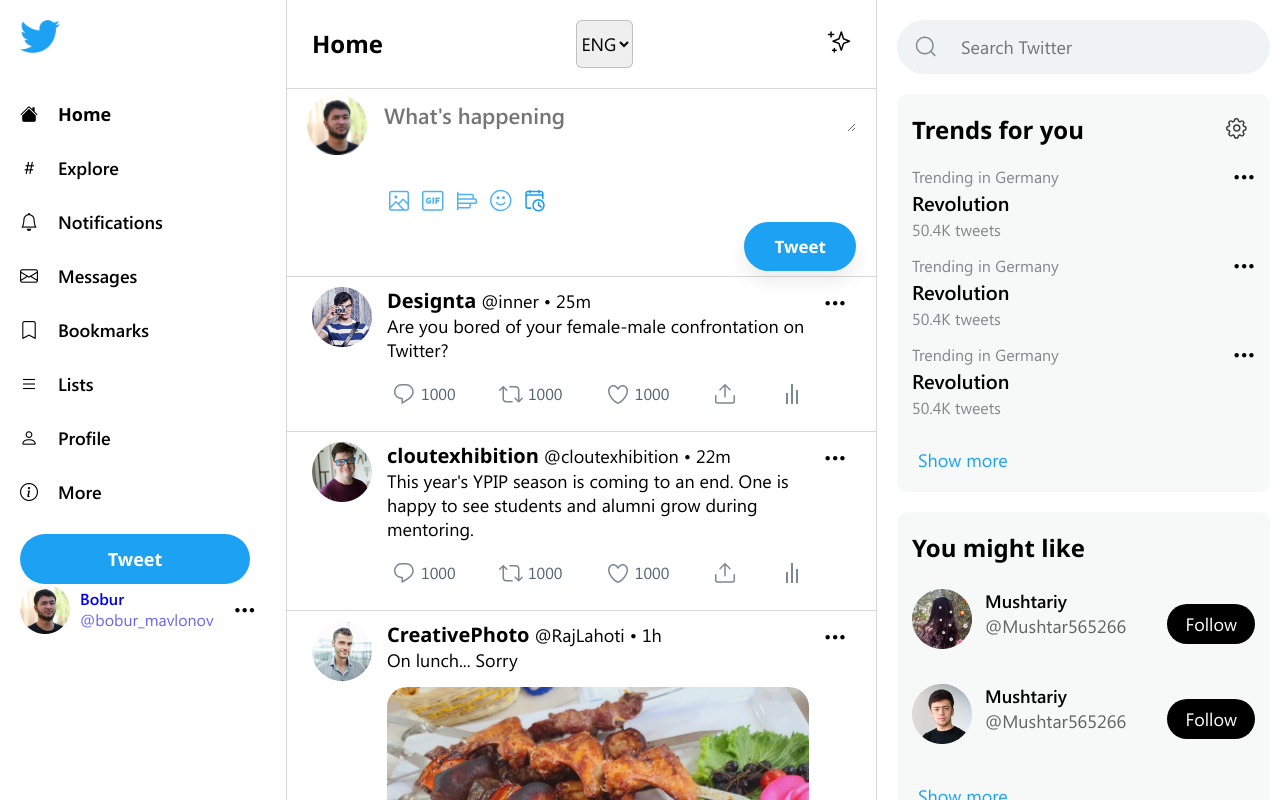
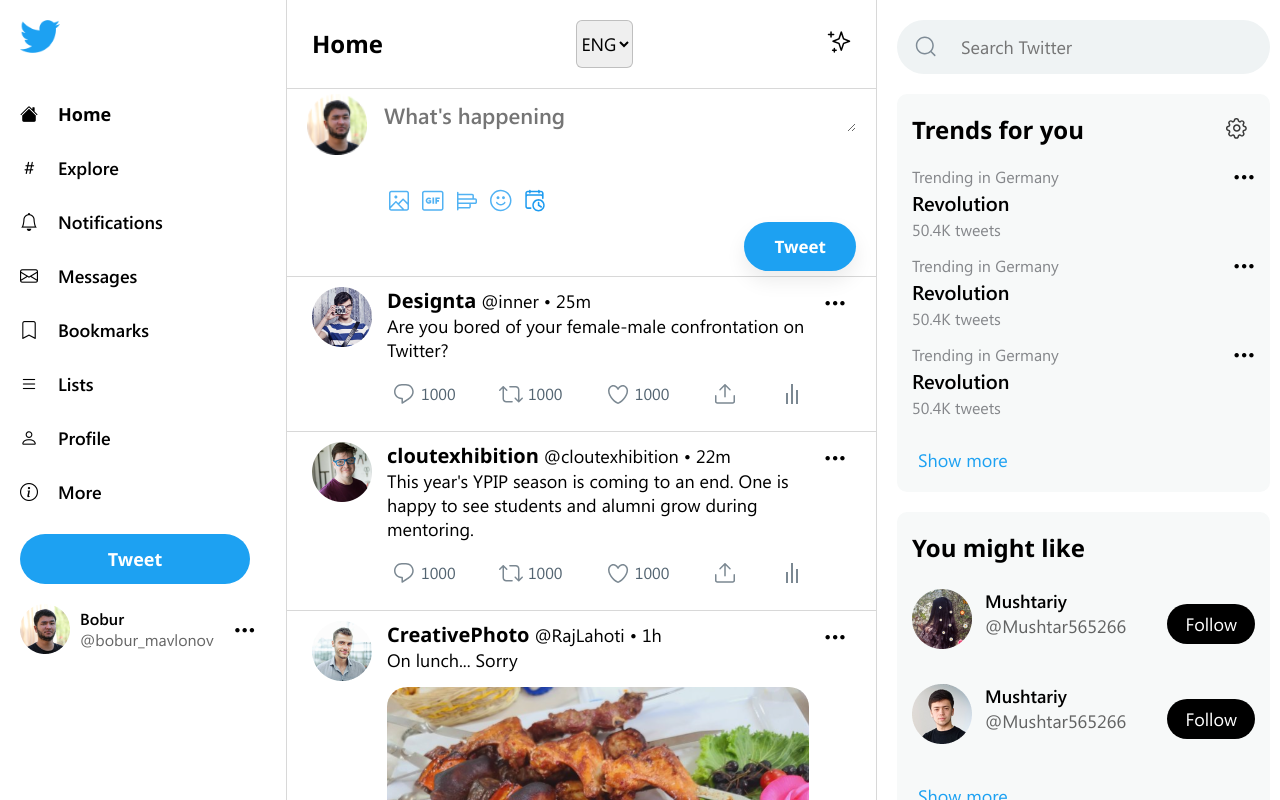
Before and after one commit to kvmvkxnt/Twitter, a React (Create React App) app: page / in a window 1280 px wide. Both pictures are taken after a click on the input "Log in". Shown: the top 800 px of the page. Built offline with nearby package versions, Linux system fonts and the light colour scheme.

Commit message:
Changes: dark theme on feed page and localiztion on rus, eng and uzb. Need to make profile page and add react-router-dom

```diff
--- a/src/Components/SideMenu/SideMenu.scss
+++ b/src/Components/SideMenu/SideMenu.scss
@@ -14,6 +14,7 @@
             max-height: max-content;
             height: 100%;
             padding: 0 10px;
+            overflow: scroll;
             transition: background-color 0.4s;
 
             .side-menu__logo-link {
@@ -69,6 +70,7 @@
                         width: 100%;
                         padding: 15px 0;
                         cursor: pointer;
+                        margin-bottom: 20px;
                         transition: background-color 0.4s;
 
                         &:hover {
@@ -103,6 +105,7 @@
                         line-height: 21px;
                         display: block;
                         text-decoration: none;
+                        color: black;
                         transition: color 0.4s;
                     }
 
@@ -113,6 +116,7 @@
                         opacity: 0.6;
                         display: block;
                         text-decoration: none;
+                        color: black;
                         transition: color 0.4s;
                     }
                 }
@@ -161,12 +165,12 @@
                 transition: color 0.4s;
             }
 
-            .side-menu__profile__name {
+            .side-menu__profile__description .side-menu__profile__name {
                 color: white;
                 transition: color 0.4s;
             }
 
-            .side-menu__profile__username {
+            .side-menu__profile__description .side-menu__profile__username {
                 color: white;
                 transition: color 0.4s;
             }
```
